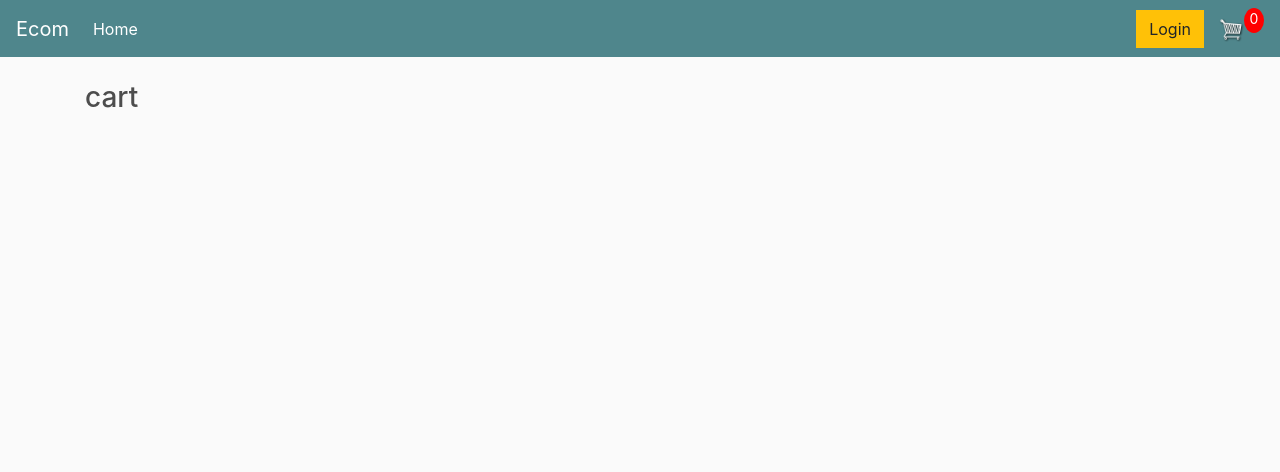
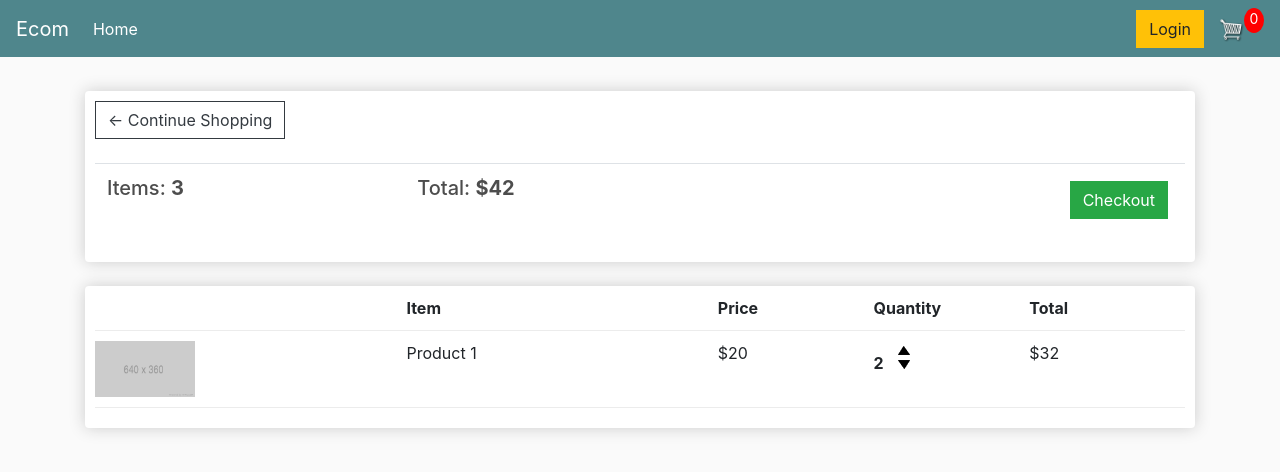
Before and after one commit to yo14/rwid-ecommerce, a Django app: page /cart/ in a window 1280 px wide. Shown: the top 472 px of the page. Run offline with Django 3.2, Linux system fonts and the light colour scheme; lists and menus that the app fills with data are empty; some libraries are stand-ins or nearby versions.

Commit message:
Materi: Membuat Cart Page

```diff
--- a/ecommerce/store/templates/store/cart.html
+++ b/ecommerce/store/templates/store/cart.html
@@ -1,9 +1,47 @@
 {% extends 'store/main.html' %}
+{% load static %}
+{% block content %}
+<div class="row">
+    <div class="col-lg-12">
+        <div class="box-element">
+            <a href="{% url 'store' %}" class="btn btn-outline-dark">&#x2190; Continue Shopping</a>
+            <br>
+            <br>
+            <table class="table">
+                <tr>
+                    <th><h5>Items: <strong>3</strong></h5></th>
+                    <th><h5>Total: <strong>$42</strong></h5></th>
+                    <th>
+                        <a style="float:right; margin:5px;" class="btn btn-success" href="{% url 'checkout' %}">Checkout</a>
+                    </th>
+                </tr>
+            </table>
+        </div>
+        <br>
+        <div class="box-element">
+            <div class="cart-row">
+                <div style="flex:2"></div>
+                <div style="flex:2"><strong>Item</strong></div>
+                <div style="flex:1"><strong>Price</strong></div>
+                <div style="flex:1"><strong>Quantity</strong></div>
+                <div style="flex:1"><strong>Total</strong></div>
+            </div>
+            <div class="cart-row">
+                <div style="flex:2"><img class="row-image" src="{% static 'images/placeholder.png' %}"></div>
+                <div style="flex:2"><p>Product 1</p></div>
+                <div style="flex:1"><p>$20</p></div>
+                <div style="flex:1">
+                    <p class="quantity">2</p>
+                    <div class="quantity">
+                        <img src="{% static 'images/arrow-up.png' %}" alt="" class="chg-quantity">
+                        <img src="{% static 'images/arrow-down.png' %}" alt="" class="chg-quantity">
+                    </div>
+                </div>
+                <div style="flex:1"><p>$32</p></div>
+            </div>
+        </div>
+    </div>
+</div>
 
-{% load static %}
-
-{% block content %}
-
-<h3>cart</h3>
 
 {% endblock content %}
--- a/ecommerce/store/templates/store/store.html
+++ b/ecommerce/store/templates/store/store.html
@@ -11,7 +11,7 @@
             <h6><strong>Product</strong></h6>
             <hr>
             <button class="btn btn-outline-secondary add-btn">Add to cart</button>
-            <a href="#" class="btn btn-outline success">View</a>
+            <a href="#" class="btn btn-outline-success">View</a>
             <h4 style="display:inline-block; float:right;"><strong>$20</strong></h4>
         </div>
     </div>
@@ -21,7 +21,7 @@
             <h6><strong>Product</strong></h6>
             <hr>
             <button class="btn btn-outline-secondary add-btn">Add to cart</button>
-            <a href="#" class="btn btn-outline success">View</a>
+            <a href="#" class="btn btn-outline-success">View</a>
             <h4 style="display:inline-block; float:right;"><strong>$20</strong></h4>
         </div>
     </div>
@@ -31,7 +31,7 @@
             <h6><strong>Product</strong></h6>
             <hr>
             <button class="btn btn-outline-secondary add-btn">Add to cart</button>
-            <a href="#" class="btn btn-outline success">View</a>
+            <a href="#" class="btn btn-outline-success">View</a>
             <h4 style="display:inline-block; float:right;"><strong>$20</strong></h4>
         </div>
     </div>
```
Also changed, not shown: ecommerce/static/images/arrow-down.png (added), ecommerce/static/images/arrow-up.png (added).
